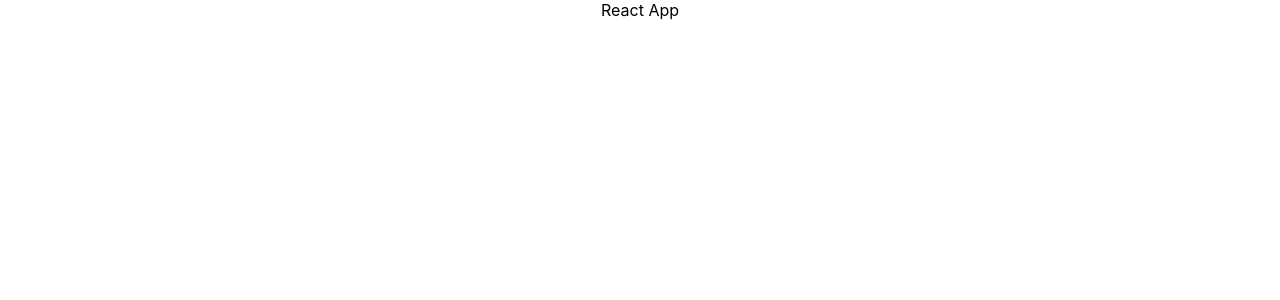
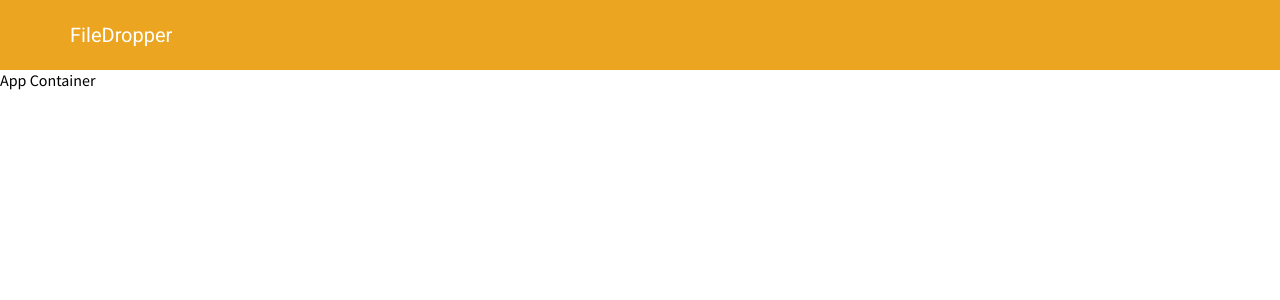
Before and after one commit to snekplex/FileDropper, a React (Create React App) app: page / in a window 1280 px wide. Shown: the top 300 px of the page. Built offline with nearby package versions, Linux system fonts and the light colour scheme.

Commit message:
Added AppHeader/Container components

```diff
--- a/src/App.js
+++ b/src/App.js
@@ -1,10 +1,15 @@
 import React from 'react';
-import './App.scss';
+
+import AppHeader from './components/AppHeader';
+import AppContainer from './components/AppContainer';
+
+import './scss/App.scss';
 
 function App() {
   return (
-    <div className="App">
-      React App
+    <div className="app">
+      <AppHeader/>
+      <AppContainer/>
     </div>
   );
 }
--- a/src/App.scss
+++ /dev/null
@@ -1,38 +0,0 @@
-.App {
-  text-align: center;
-}
-
-.App-logo {
-  height: 40vmin;
-  pointer-events: none;
-}
-
-@media (prefers-reduced-motion: no-preference) {
-  .App-logo {
-    animation: App-logo-spin infinite 20s linear;
-  }
-}
-
-.App-header {
-  background-color: #282c34;
-  min-height: 100vh;
-  display: flex;
-  flex-direction: column;
-  align-items: center;
-  justify-content: center;
-  font-size: calc(10px + 2vmin);
-  color: white;
-}
-
-.App-link {
-  color: #61dafb;
-}
-
-@keyframes App-logo-spin {
-  from {
-    transform: rotate(0deg);
-  }
-  to {
-    transform: rotate(360deg);
-  }
-}
--- /dev/null
+++ b/src/components/AppContainer.js
@@ -0,0 +1,13 @@
+import React from 'react';
+
+import '../scss/AppContainer.scss';
+
+function AppContainer() {
+  return (
+    <div className="app-container">
+      App Container
+    </div>
+  )
+}
+
+export default AppContainer;
--- /dev/null
+++ b/src/components/AppHeader.js
@@ -0,0 +1,15 @@
+import React from 'react';
+
+import '../scss/AppHeader.scss';
+
+function AppHeader() {
+  return (
+    <header className="app-header">
+      <div className="app-logo">
+        <span>FileDropper</span>
+      </div>
+    </header>
+  )
+}
+
+export default AppHeader;
--- a/src/index.js
+++ b/src/index.js
@@ -1,6 +1,6 @@
 import React from 'react';
 import ReactDOM from 'react-dom';
-import './index.scss';
+import './scss/index.scss';
 import App from './App';
 import * as serviceWorker from './serviceWorker';
 
--- a/src/index.scss
+++ /dev/null
@@ -1,13 +0,0 @@
-body {
-  margin: 0;
-  font-family: -apple-system, BlinkMacSystemFont, 'Segoe UI', 'Roboto', 'Oxygen',
-    'Ubuntu', 'Cantarell', 'Fira Sans', 'Droid Sans', 'Helvetica Neue',
-    sans-serif;
-  -webkit-font-smoothing: antialiased;
-  -moz-osx-font-smoothing: grayscale;
-}
-
-code {
-  font-family: source-code-pro, Menlo, Monaco, Consolas, 'Courier New',
-    monospace;
-}
--- /dev/null
+++ b/src/scss/App.scss
@@ -0,0 +1,2 @@
+@import url('https://fonts.googleapis.com/css?family=Heebo&display=swap');
+@import url('https://fonts.googleapis.com/css?family=Source+Sans+Pro&display=swap');
--- /dev/null
+++ b/src/scss/AppContainer.scss
@@ -0,0 +1,7 @@
+.app-container {
+    display: flex;
+    align-items: center;
+    width: 100%;
+    height: 100%;
+    font-family: 'Source Sans Pro', sans-serif;
+}
--- /dev/null
+++ b/src/scss/AppHeader.scss
@@ -0,0 +1,22 @@
+.app-header {
+    display: flex;
+    align-content: center;
+    width: 100%;
+    height: 70px;
+    background: rgb(236, 165, 32);
+    font-family: 'Heebo', sans-serif;
+
+    .app-logo {
+        display: flex;
+        justify-self: flex-start;
+        align-items: center;
+        width: 100%;
+        height: 100%;
+        padding-left: 70px;
+        color: #ffffff;
+
+        span {
+            font-size: 20px;
+        }
+    }
+}
--- /dev/null
+++ b/src/scss/index.scss
@@ -0,0 +1,4 @@
+body {
+  margin: 0;
+  padding: 0;
+}
```
